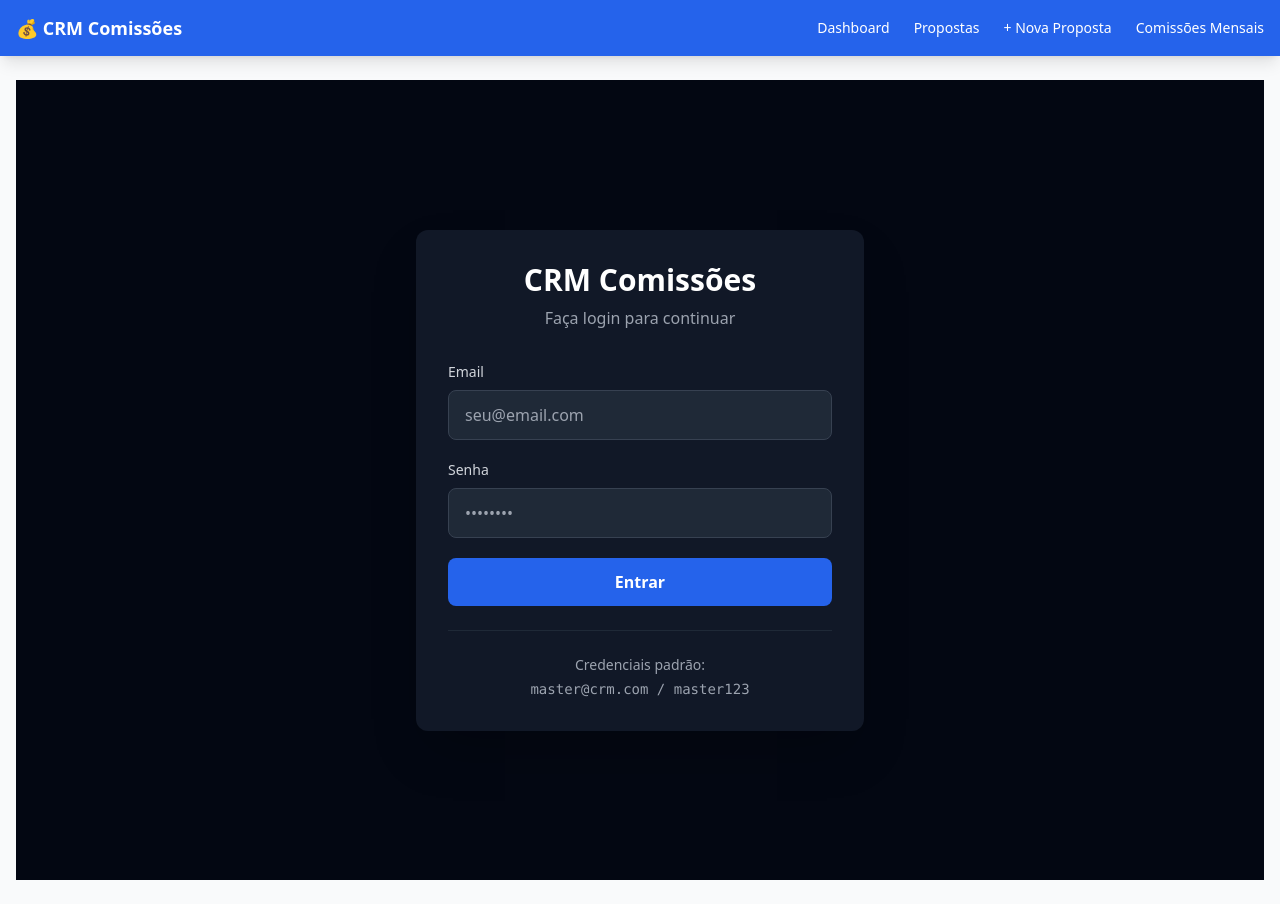
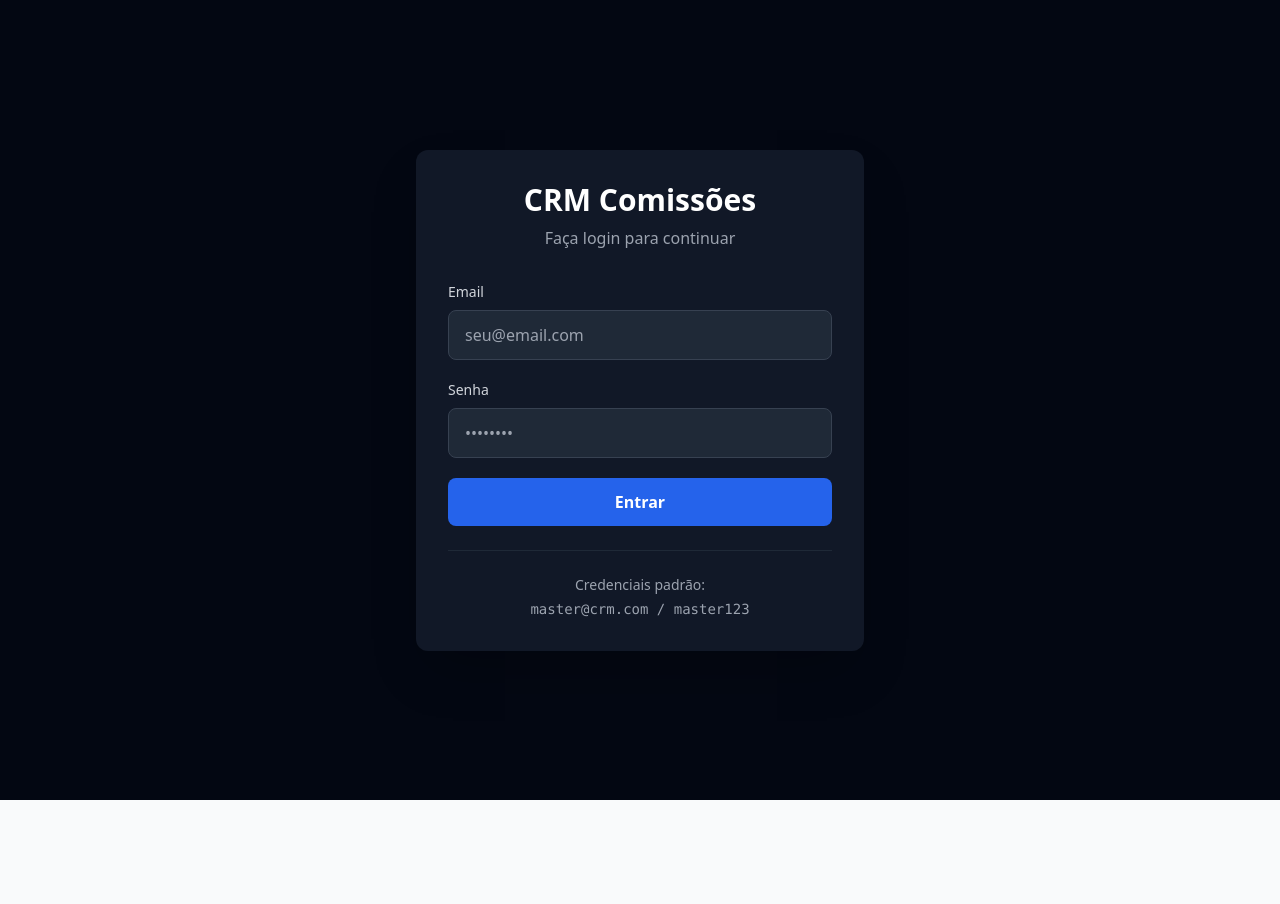
Before and after one commit to Chakarl/crm-comissoes, a Next.js app: page /login in a window 1280 px wide. After the commit the page ends 800 px from the top, so only its background shows below. Built offline with nearby package versions, Linux system fonts and the light colour scheme.

Commit message:
fix: remove Navbar do RootLayout

```diff
--- /dev/null
+++ b/app/(main)/layout.tsx
@@ -0,0 +1,10 @@
+import { Navbar } from "@/components/Navbar";
+
+export default function MainLayout({ children }: { children: React.ReactNode }) {
+  return (
+    <>
+      <Navbar />
+      <main className="max-w-7xl mx-auto px-4 py-6">{children}</main>
+    </>
+  );
+}
--- a/app/layout.tsx
+++ b/app/layout.tsx
@@ -1,5 +1,4 @@
 import "./globals.css";
-import { Navbar } from "@/components/Navbar";
 
 export const metadata = {
   title: "CRM Comissões",
@@ -10,8 +9,7 @@ export default function RootLayout({ children }: { children: React.ReactNode })
   return (
     <html lang="pt-BR">
       <body className="min-h-screen">
-        <Navbar />
-        <main className="max-w-7xl mx-auto px-4 py-6">{children}</main>
+        {children}
       </body>
     </html>
   );
```
Also changed, not shown: app/login/layout.tsx (+2 -6 lines), app/(main)/comissoes/page.tsx (renamed from app/comissoes/page.tsx), app/(main)/page.tsx (renamed from app/page.tsx).
